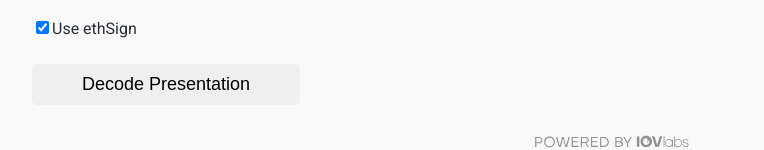
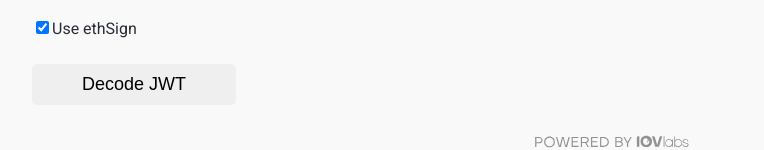
Before and after one commit to rsksmart/rif-credential-verifier, a React (Create React App) app: page / in a window 1280 px wide. Shown: the part 532-682 px from the top of the page, without its empty margins (28-792 px from the left). Built offline with nearby package versions, Linux system fonts and the light colour scheme; what ethr-did-resolver would draw is missing.

Commit message:
Update readme and add samples.

```diff
--- a/package.json
+++ b/package.json
@@ -1,5 +1,5 @@
 {
-  "name": "rif-id-manager",
+  "name": "rif-credential-manager",
   "version": "0.1.0",
   "private": true,
   "homepage": "https://rsksmart.github.io/rif-credential-verifier/",
--- a/src/components/UserInput.tsx
+++ b/src/components/UserInput.tsx
@@ -30,7 +30,7 @@ const UserInput: React.FC<UserInputInterface> = ({
         {...sharedProps}
         onClick={() => handleDecode(jwtInput.trim().replace(/\n/g, ' '), useEthSign)}
         className="submit"
-      >Decode Presentation</button>
+      >Decode JWT</button>
     </div>
   )
 }
```
Also changed, not shown: src/tests/sampleJWTs.ts (deleted, +0 -13 lines), 2 other files (tests, documents, lock files or other folders).
